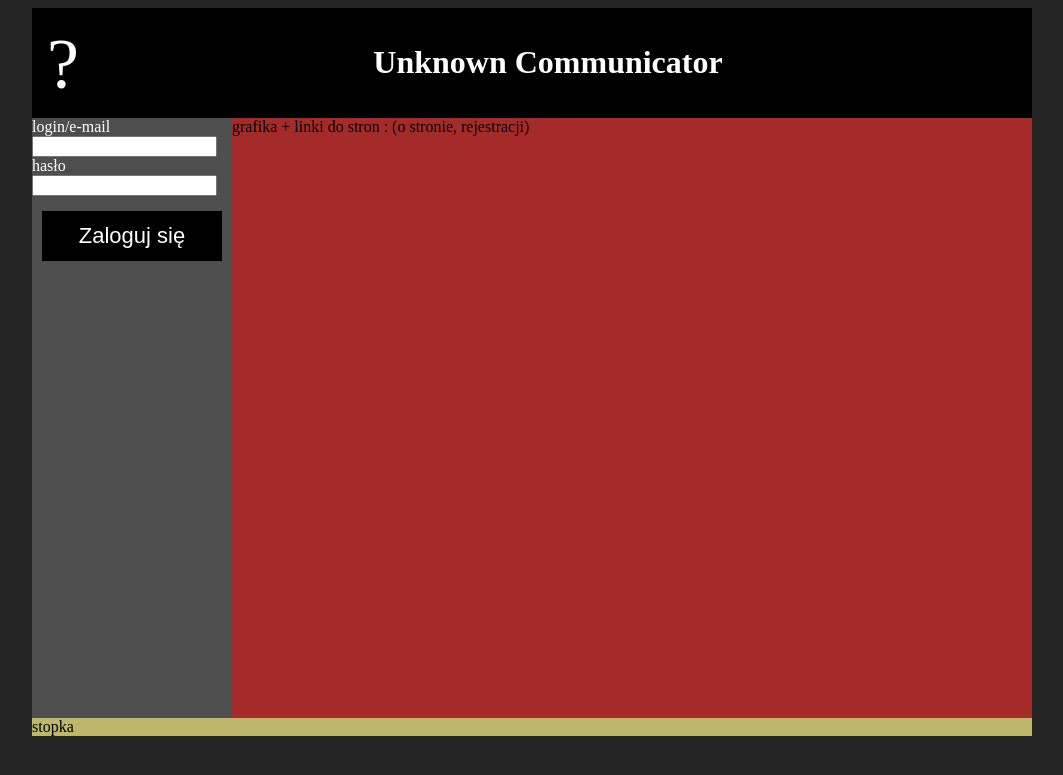
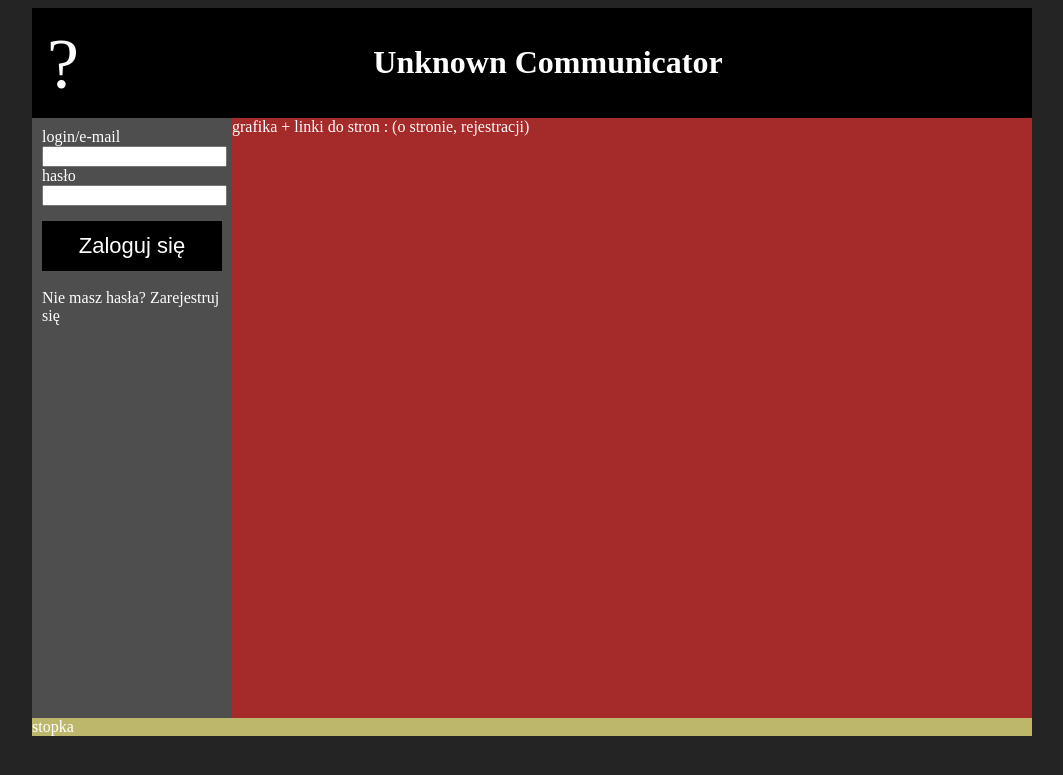
Before and after one commit to RNG-Players/UnknownCommunicator, a PHP site: page / in a window 1280 px wide. Shown: the top 775 px of the page, without its empty margins (108-1171 px from the left). Run offline with PHP 8.4, Linux system fonts and the light colour scheme.

Commit message:
wieksze zmiany

```diff
--- a/Pages/css/style.css
+++ b/Pages/css/style.css
@@ -1,6 +1,7 @@
 body
 {
     background-color: rgb(36, 36, 36);
+    color: white;
 }
 #container
 {
@@ -13,7 +14,6 @@ body
     text-align: center;
     padding: 15px;
     background-color: black;
-    color: white;
 }
 #logo
 {
@@ -27,9 +27,9 @@ body
    text-align:left;
    float:left;
    background-color:rgb(78, 78, 78);
-   width: 200px;
-   height: 600px;
-   color: white;
+   width: 180px;
+   height: 580px;
+   padding: 10px;
 }
 .button
 {
@@ -37,12 +37,10 @@ body
     height: 50px;
     width: 180px;
     margin-top: 15px;
-    margin-left: 10px;
-    margin-right: 10px;
-    color: white;
     font-size: 22px;
     align-items: center;
     border: none;
+    color: white;
 }
 .button:hover
 {
--- a/Pages/index.html
+++ b/Pages/index.php
@@ -13,21 +13,26 @@
     <div id="container">
         <div id="head">
             <a id="logo" href="index.html">
-                <div>
                 ?
-                </div>
             </a>
             <h1>Unknown Communicator</h1>
         </div>
         <div id="logging">
-            login/e-mail<br/>
-            <input/>
+            <form action="login.php" method="POST">
+                login/e-mail
+                <br/>
+                <input type="text" name="login"/>
                 hasło
                 <br/>
-            <input/>
+                <input type="password" name="password"/>
                 <button type="submit" class="button">
                     Zaloguj się
                 </button>
+            </form>
+            </br>
+            <a id="registry_ref" href="registry.php">
+                Nie masz hasła? Zarejestruj się
+            </a>
         </div>
         <div id="grafic">
             grafika + linki do stron : (o stronie, rejestracji)
```
Also changed, not shown: Pages/login.php (added, +21 -0 lines), Pages/registry.php (added, +17 -0 lines), .htaccess (deleted). Lines whose indentation alone changed are shown as unchanged.
